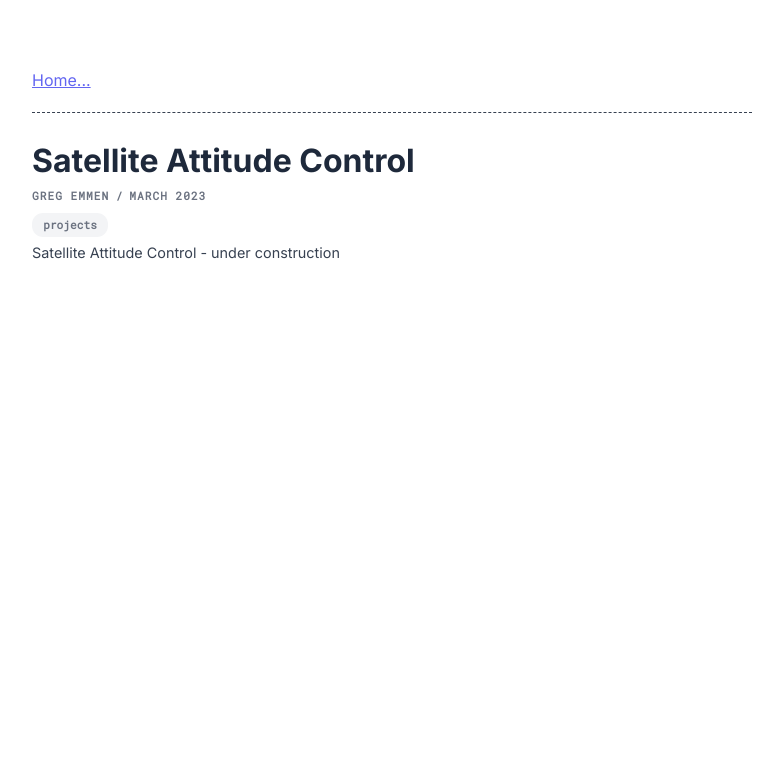
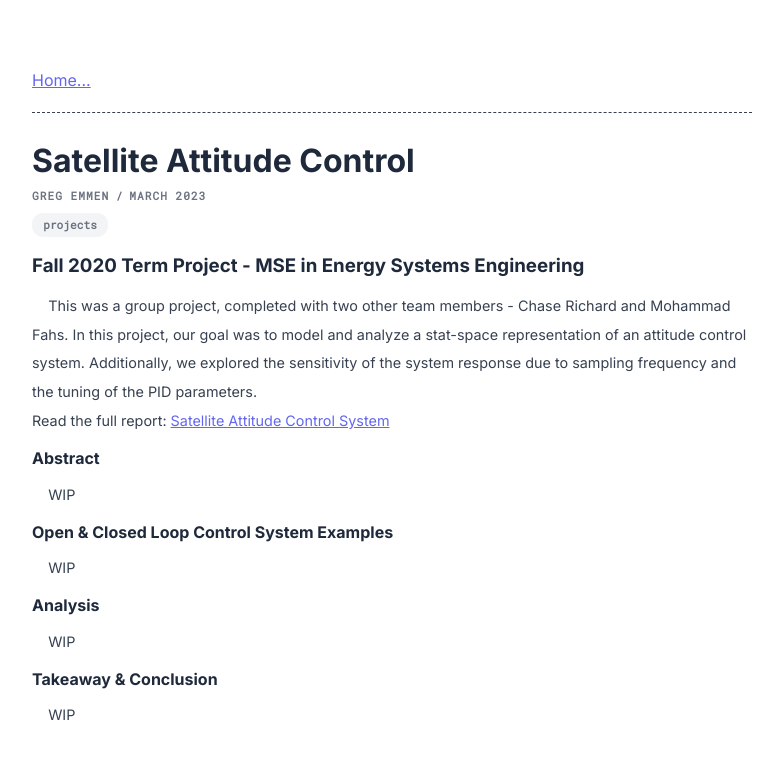
Before and after one commit to G-Emmen/G-Emmen.github.io, a Jekyll site: the page built from docs/_posts/2023-03-10-satellite-attitude-control.md, in a window 1280 px wide. Shown: the top 759 px of the page, without its empty margins (248-1025 px from the left). Built offline with Jekyll 4.4.1, drawn with Linux system fonts in a browser that asks for light colours.

Commit message:
Update 2023-03-10-satellite-attitude-control.md

```diff
--- a/docs/_posts/2023-03-10-satellite-attitude-control.md
+++ b/docs/_posts/2023-03-10-satellite-attitude-control.md
@@ -4,4 +4,19 @@ author: Greg Emmen
 tags: [projects]
 ---
 
-Satellite Attitude Control - under construction
+### Fall 2020 Term Project - MSE in Energy Systems Engineering
+&nbsp;&nbsp;&nbsp;&nbsp;This was a group project, completed with two other team members - Chase Richard and Mohammad Fahs. In this project, our goal was to model and analyze a stat-space representation of an attitude control system. Additionally, we explored the sensitivity of the system response due to sampling frequency and the tuning of the PID parameters.
+
+Read the full report: <a href="https://github.com/G-Emmen/G-Emmen.github.io/raw/main/docs/assets/pdf/SatelliteControl.pdf" target="_blank">Satellite Attitude Control System</a>
+
+#### Abstract
+&nbsp;&nbsp;&nbsp;&nbsp;WIP
+
+#### Open & Closed Loop Control System Examples
+&nbsp;&nbsp;&nbsp;&nbsp;WIP
+
+#### Analysis
+&nbsp;&nbsp;&nbsp;&nbsp;WIP
+
+#### Takeaway & Conclusion
+&nbsp;&nbsp;&nbsp;&nbsp;WIP
```
